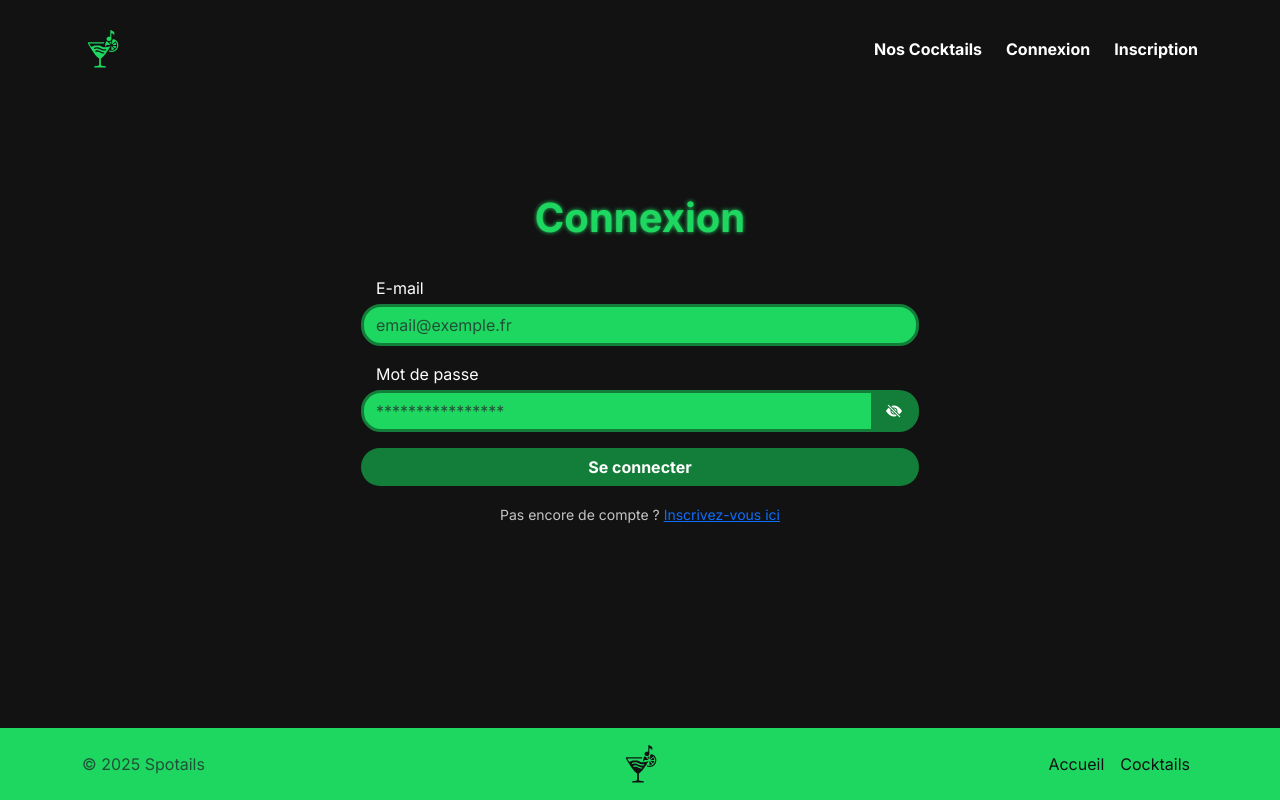
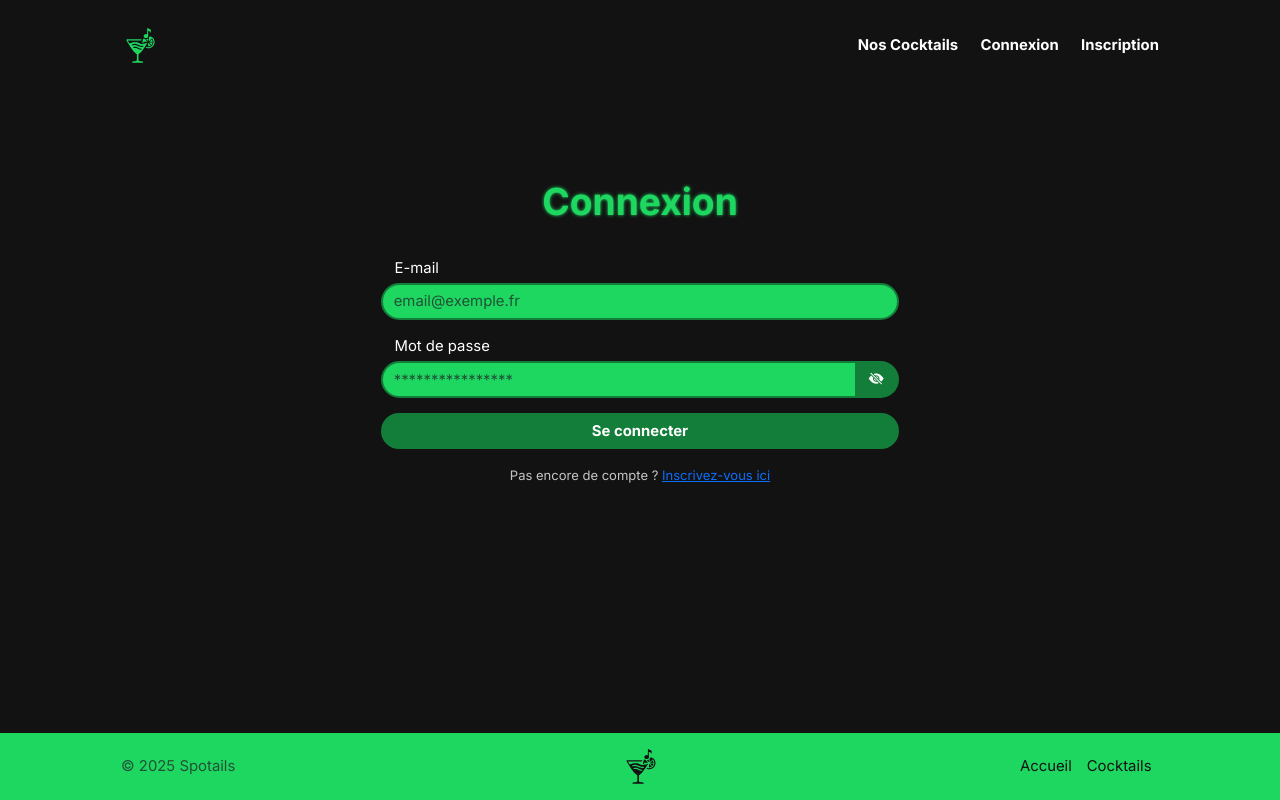
Before and after one commit to DallasJr/Spotails, a React (Create React App) app in the folder frontend/: page /login in a window 1280 px wide. Built offline with nearby package versions, Linux system fonts and the light colour scheme.

Commit message:
added favicon + tab name, fixed display

```diff
--- a/frontend/public/index.html
+++ b/frontend/public/index.html
@@ -3,7 +3,7 @@
   <head>
     <link href="https://fonts.googleapis.com/css2?family=Inter:wght@400;500;600;700&display=swap" rel="stylesheet">
     <meta charset="utf-8" />
-    <link rel="icon" href="%PUBLIC_URL%/favicon.ico" />
+    <link rel="icon" href="%PUBLIC_URL%/iconWhite.svg" />
     <meta name="viewport" content="width=device-width, initial-scale=1" />
     <meta name="theme-color" content="#000000" />
     <meta
@@ -25,7 +25,7 @@
       work correctly both with client-side routing and a non-root public URL.
       Learn how to configure a non-root public URL by running `npm run build`.
     -->
-    <title>React App</title>
+    <title>Spotails</title>
   </head>
   <body>
     <noscript>You need to enable JavaScript to run this app.</noscript>
--- a/frontend/src/App.js
+++ b/frontend/src/App.js
@@ -15,11 +15,23 @@ import AdminCocktailForm from "./pages/AdminCocktailForm";
 import AccountPage from "./pages/AccountPage";
 import PublicRoute from "./components/PublicRoute";
 import LoginPage from "./pages/LoginPage";
+import {useEffect} from "react";
 
 function App() {
+
+    useEffect(() => {
+        const ratio = window.devicePixelRatio;
+        if (ratio === 1) {
+            document.body.style.zoom = "0.93";
+        } else {
+            document.body.style.zoom = "1";
+        }
+    }, []);
+
+
     return (
         <Router>
-            <div className="d-flex flex-column min-vh-100">
+            <div className="d-flex flex-column flex-grow-1">
                 <Navbar />
                 <div className="flex-grow-1">
                     <Routes>
--- a/frontend/src/index.css
+++ b/frontend/src/index.css
@@ -15,3 +15,10 @@ code {
   font-family: source-code-pro, Menlo, Monaco, Consolas, 'Courier New',
     monospace;
 }
+
+html, body, #root {
+  height: 100%;
+  margin: 0;
+  display: flex;
+  flex-direction: column;
+}
--- a/frontend/src/pages/CocktailList.js
+++ b/frontend/src/pages/CocktailList.js
@@ -10,12 +10,6 @@ const CocktailList = () => {
     const [showFavoritesOnly, setShowFavoritesOnly] = useState(false);
 
     useEffect(() => {
-        const ratio = window.devicePixelRatio;
-        if (ratio === 1) {
-            document.body.style.zoom = "0.93";
-        } else {
-            document.body.style.zoom = "1";
-        }
 
         fetchCocktails();
         const token = localStorage.getItem("token");
```
